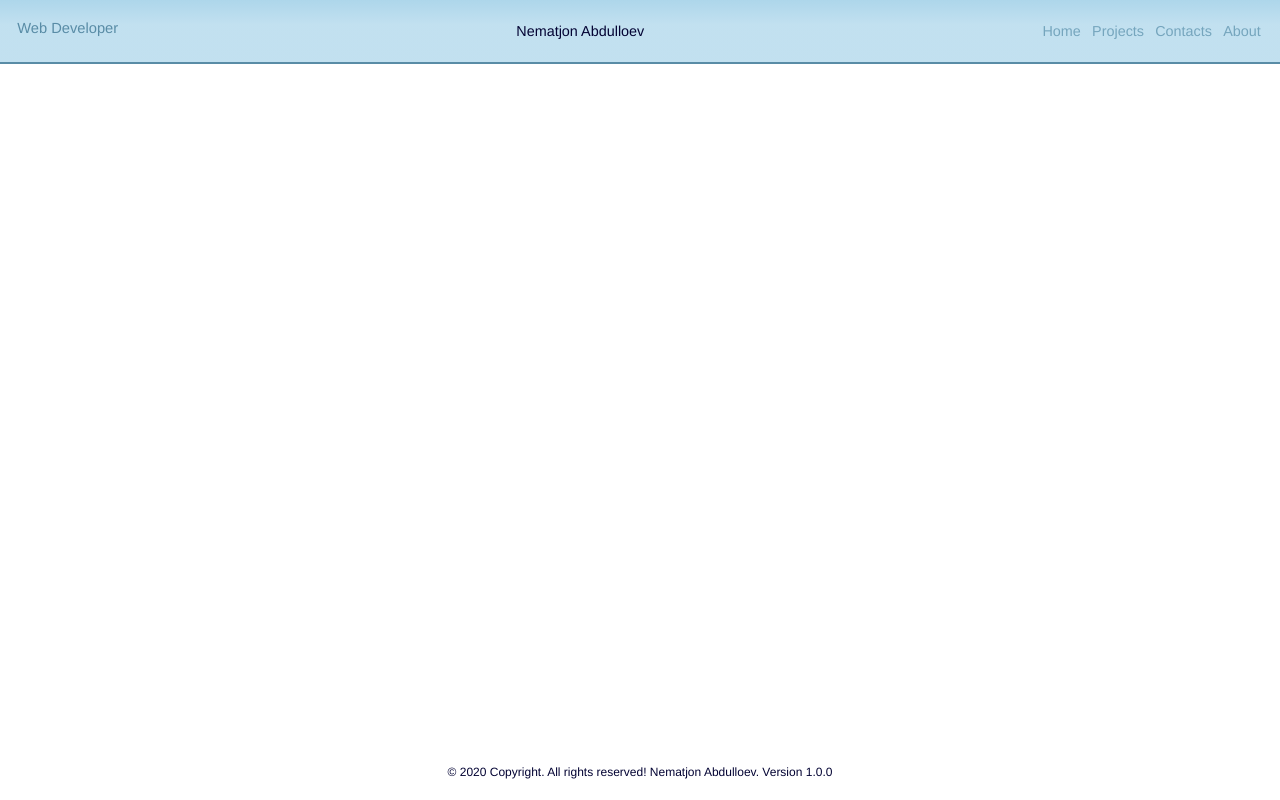
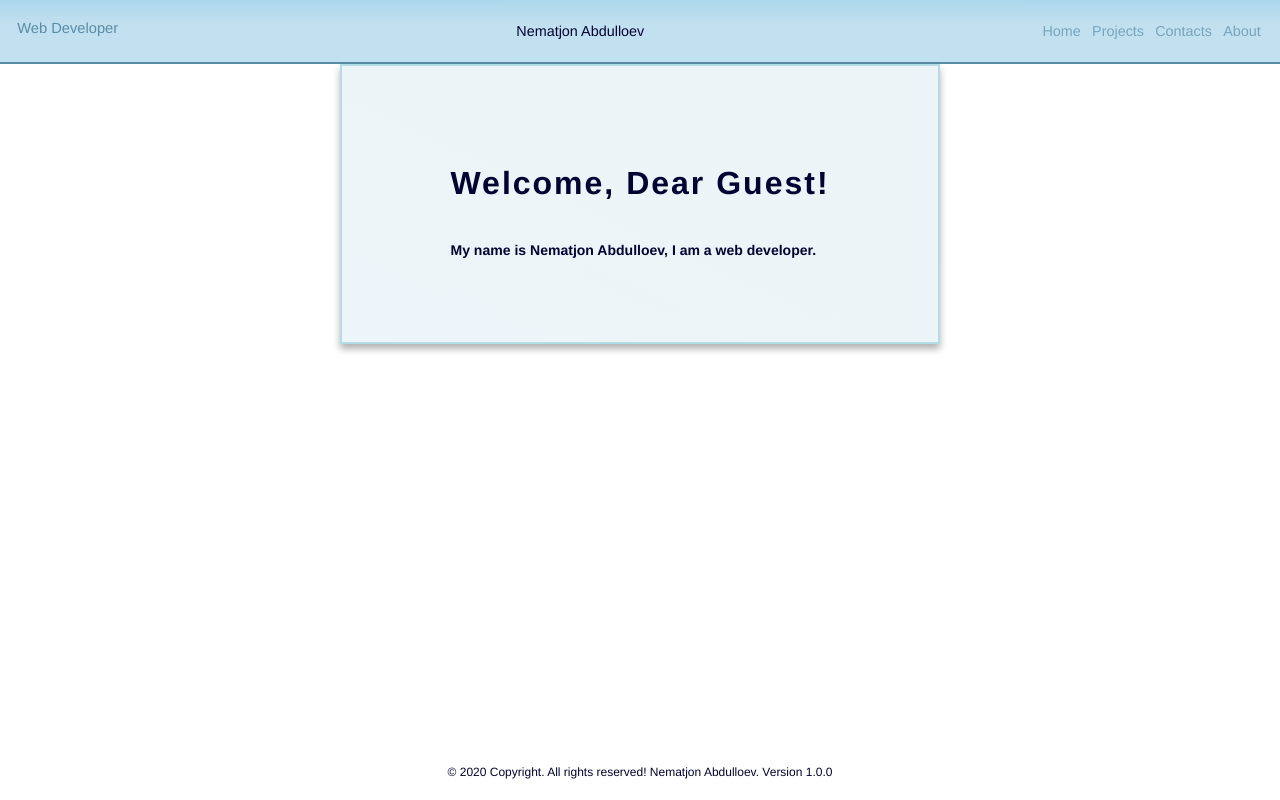
Before and after one commit to Nematjon1/Nematjon1.github.io, a Vue app: page / in a window 1280 px wide. Built offline with nearby package versions, Linux system fonts and the light colour scheme; the HTML template or start-up script is replaced by a standard one.

Commit message:
About, Contacts, Projects draft

```diff
--- a/src/views/About.vue
+++ b/src/views/About.vue
@@ -1,5 +1,36 @@
 <template>
   <div class="about">
-    <h1>This is an about page</h1>
+    <h4 class="about__title">Nematjon Abdulloev</h4>
+    <p class="about__description">
+      Web developer since 2017. Mostly interested in createing web application
+      and web-sites. Uses data structures, algorithms, popular design patterns,
+      and programming paradigms. Solid foundation on Web APIs and RESTful
+      architecture. Follows best practices and popular methodologies. Has pretty
+      good communication skills and positive person.
+    </p>
   </div>
 </template>
+
+<style lang="scss">
+.about {
+  border: 2px solid hsl(200, 70%, 60%);
+  background-color: hsl(200, 60%, 93%);
+  max-width: 600px;
+  margin: 4rem auto;
+  border-radius: 0.5rem;
+  padding: 0.4rem 0.6rem;
+}
+
+.about__title {
+  text-align: center;
+  font-size: 1.5rem;
+  margin: 0.6rem 0;
+  color: hsl(200, 40%, 50%);
+}
+
+.about__description {
+  line-height: 1.3;
+  letter-spacing: 1px;
+  text-indent: 4px;
+}
+</style>
--- a/src/views/Contacts.vue
+++ b/src/views/Contacts.vue
@@ -1,6 +1,12 @@
 <template>
-  <div>
-    <h1>Contacts Page</h1>
+  <div class="pt-4 contact">
+    <div class="contact__info">
+      <p>
+        Check out my
+        <a href="https://github.com/Nematjon1">Github Account</a>
+        for reference.
+      </p>
+    </div>
   </div>
 </template>
 
@@ -9,3 +15,28 @@ export default {
   name: "Contacts"
 };
 </script>
+
+<style lang="scss">
+.contact {
+  font-size: 1.1rem;
+}
+
+.contact__info {
+  margin: 2rem auto;
+  width: 100%;
+  max-width: 600px;
+  background-color: hsl(200, 60%, 94%);
+  border: 2px solid hsl(200, 60%, 70%);
+  border-radius: 0.4rem;
+  box-shadow: 0px 2px 5px rgba(0, 0, 0, 0.2);
+  padding: 1rem 1.5rem;
+}
+
+.contact__info a:link,
+.contact__info a:visited {
+  text-decoration: none;
+  color: hsl(200, 40%, 40%);
+  display: inline-block;
+  padding: 0 0.3rem;
+}
+</style>
--- a/src/views/Home.vue
+++ b/src/views/Home.vue
@@ -1,5 +1,16 @@
 <template>
-  <div class="home">Home Page</div>
+  <div class="pt-4 home">
+    <div class="home__hero">
+      <div class="motion"></div>
+
+      <div class="main">
+        <h1 class="main__title">Welcome, dear guest!</h1>
+        <h3 class="main__subtitle">
+          My name is Nematjon Abdulloev, I am a web developer.
+        </h3>
+      </div>
+    </div>
+  </div>
 </template>
 
 <script>
@@ -10,3 +21,46 @@ export default {
   components: {}
 };
 </script>
+
+<style lang="scss">
+.home {
+  display: flex;
+  align-items: center;
+  padding: 4rem 1.3rem;
+}
+
+.home__hero {
+  position: relative;
+  display: flex;
+  align-items: center;
+  justify-content: center;
+  height: 280px;
+  max-width: 600px;
+  margin: 0 auto;
+  width: 100%;
+}
+.motion {
+  border: 2px solid hsl(190, 50%, 80%);
+  box-shadow: 0px 5px 7px rgba(0, 0, 0, 0.3);
+  flex: 40%;
+  height: 100%;
+  width: 100%;
+  background-image: linear-gradient(
+    to bottom left,
+    hsl(200, 40%, 95%),
+    hsl(199, 50%, 95%)
+  );
+}
+
+.main {
+  position: absolute;
+  flex: 60%;
+  padding: 0 0.5rem;
+}
+
+.main__title {
+  letter-spacing: 2px;
+  font-size: 2rem;
+  text-transform: capitalize;
+}
+</style>
```
